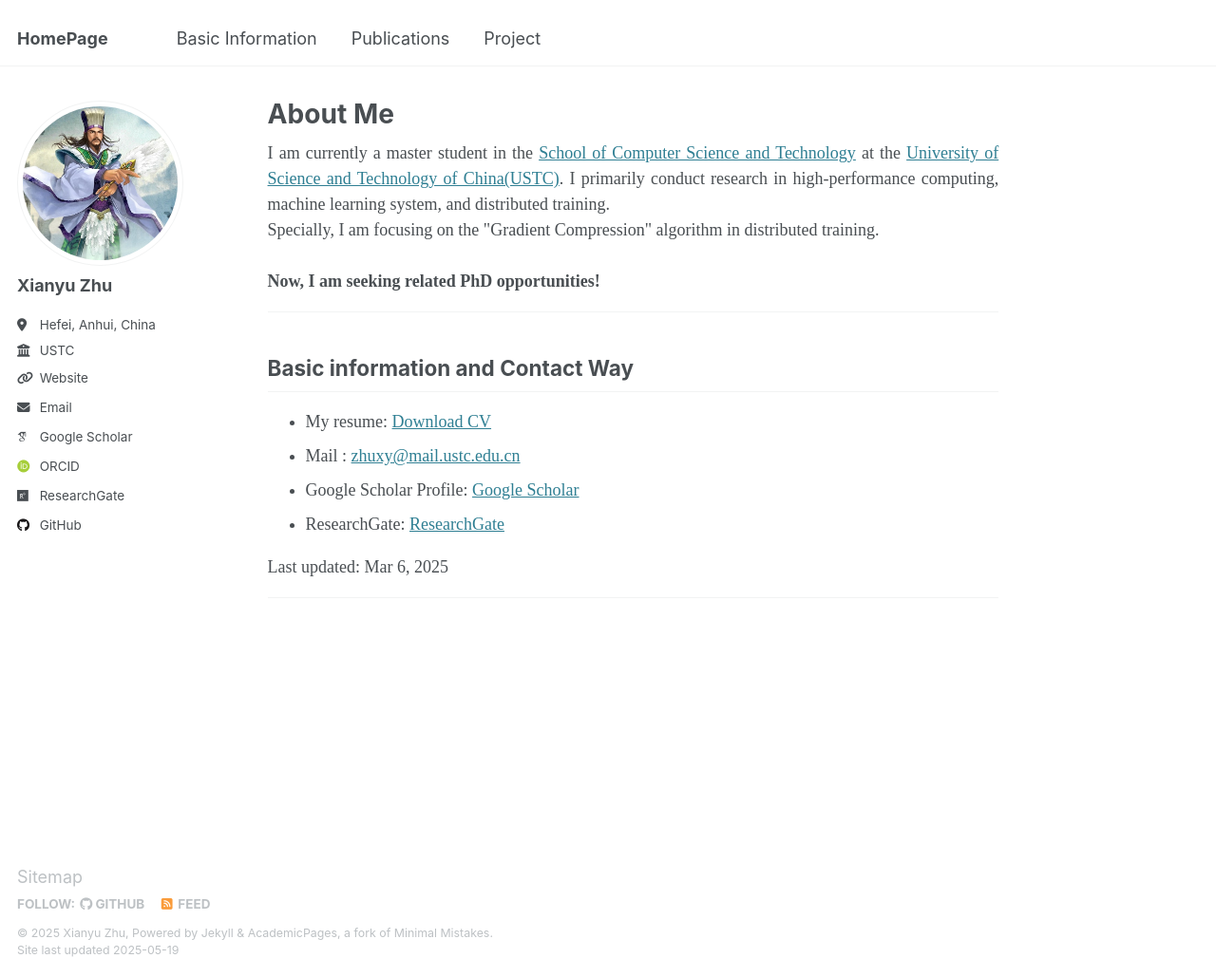
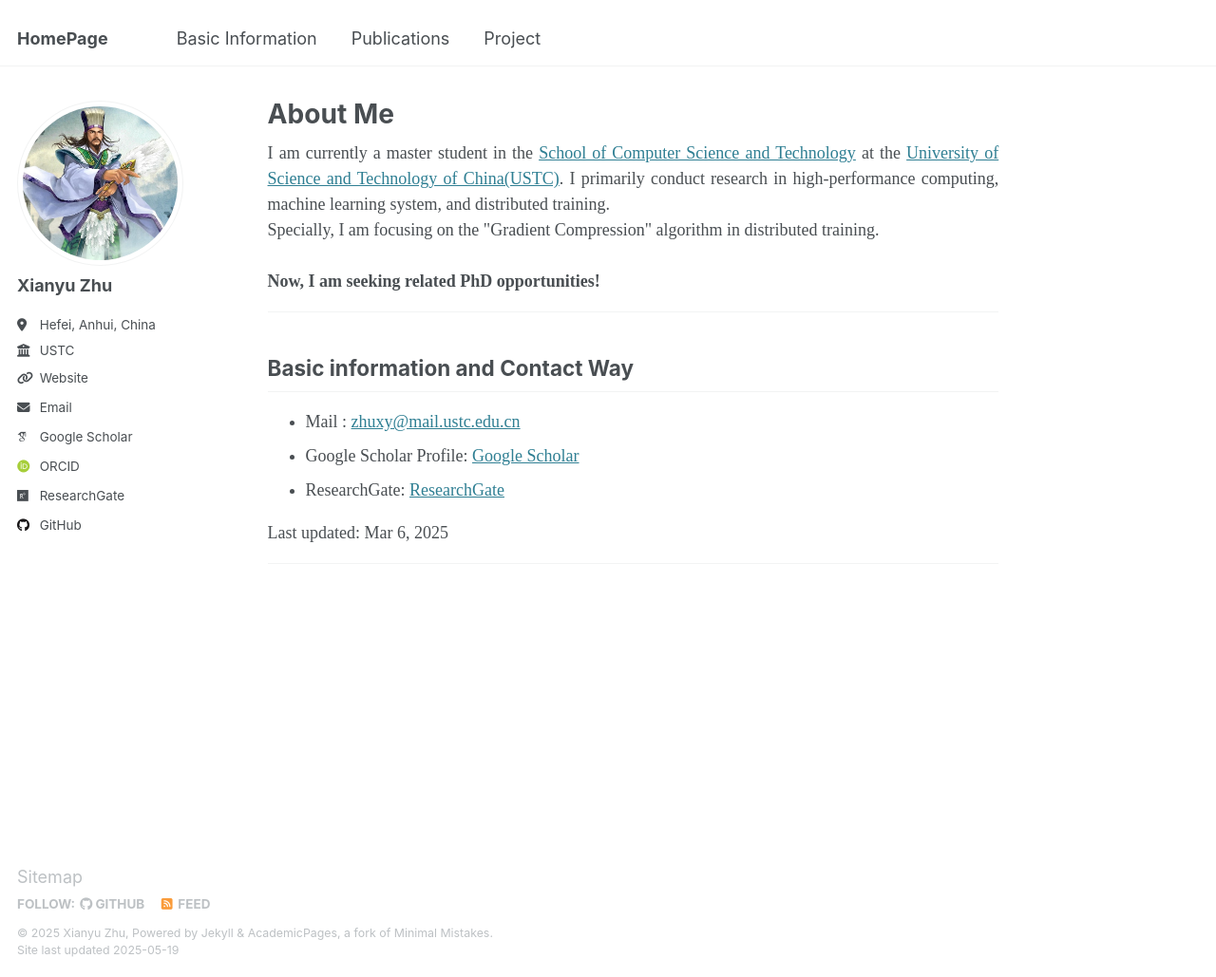
Before and after one commit to zhuxy-USTC/zhuxy-USTC.github.io, a Jekyll site: the page built from _pages/about.md, in a window 1280 px wide and 1029 px high. Shown: the whole window at 95% size. Built offline with Jekyll 4.4.1, drawn with Linux system fonts in a browser that asks for light colours; some web fonts are replaced.

Commit message:
Update about.md

```diff
--- a/_pages/about.md
+++ b/_pages/about.md
@@ -22,7 +22,7 @@ Specially, I am focusing on the "Gradient Compression" algorithm in distributed
 
 <div style="font-family: 'Times New Roman', Times, serif;">
 <ul>
-    <li>My resume: <a href="https://zhuxy-USTC.github.io/files/ZhuXY-CV.pdf">Download CV</a></li>
+    <!-- <li>My resume: <a href="https://zhuxy-USTC.github.io/files/ZhuXY-CV.pdf">Download CV</a></li> -->
     <li>Mail : <a href="mailto:zhuxy@mail.ustc.edu.cn">zhuxy@mail.ustc.edu.cn</a></li>
     <li>Google Scholar Profile: <a href="https://scholar.google.com/citations?user=k2ajuuEAAAAJ&hl">Google Scholar</a></li>
     <li>ResearchGate: <a href="https://www.researchgate.net/profile/Zhu-Xianyu?ev=hdr_xprf">ResearchGate</a></li>
```
